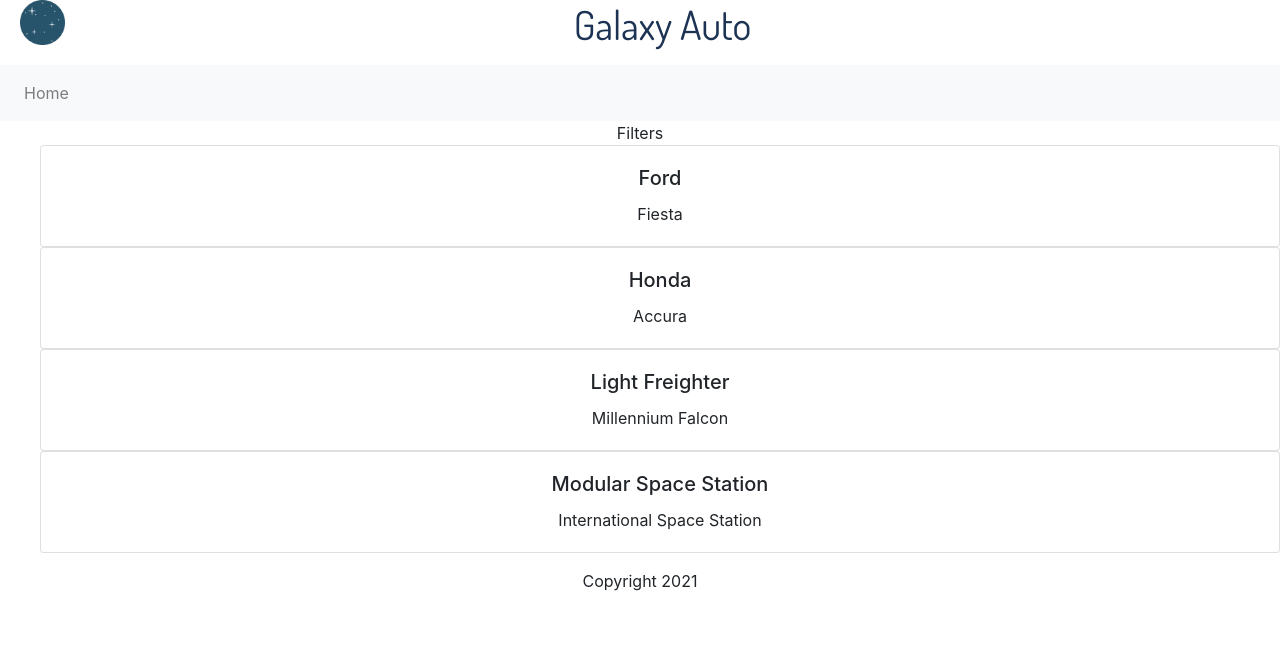
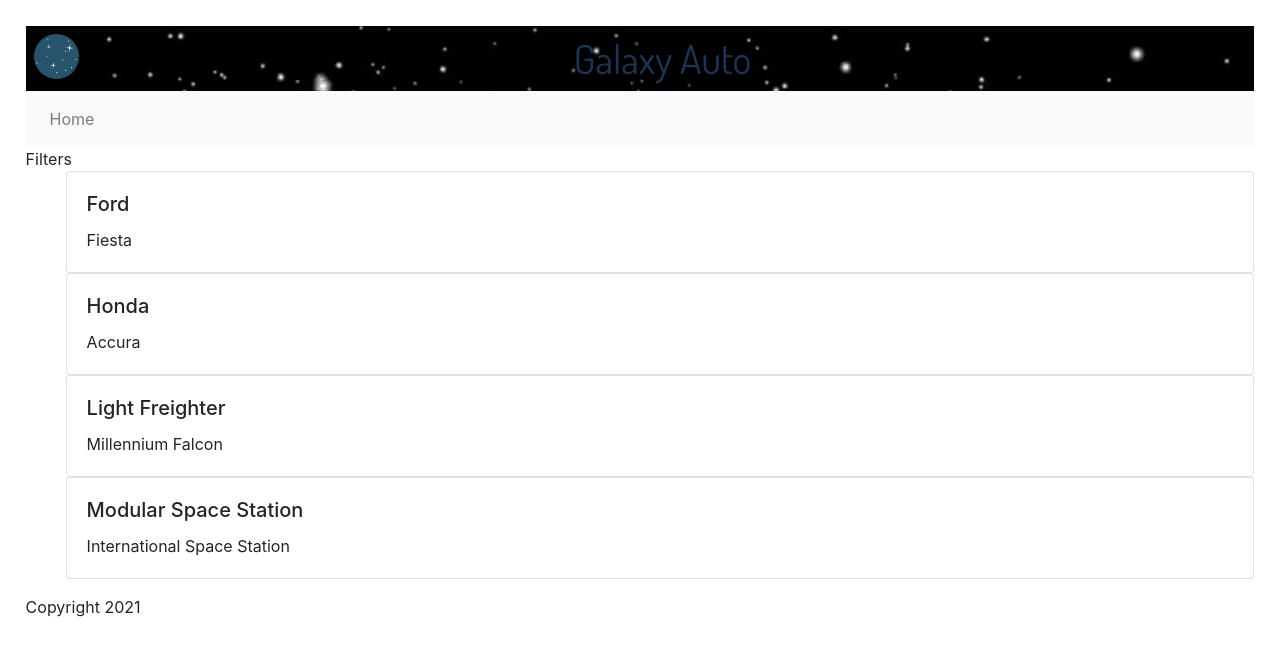
Before and after one commit to dwyger-ci/auto-galaxy, a React (Create React App) app: page / in a window 1280 px wide. Shown: the top 656 px of the page. Built offline with nearby package versions, Linux system fonts and the light colour scheme.

Commit message:
CSS Changes

```diff
--- a/src/App.css
+++ b/src/App.css
@@ -3,8 +3,9 @@
 }
 
 .App-logo {
-  height: 40vmin;
+  height: 45px;
   pointer-events: none;
+  float: left;
 }
 
 @media (prefers-reduced-motion: no-preference) {
@@ -36,3 +37,12 @@
     transform: rotate(360deg);
   }
 }
+
+.AppNav {
+  height: 65px;
+  text-align: center;
+  margin: auto;
+  background: url(./assets/stars.png) no-repeat center center fixed;
+  background-size: cover;
+  padding: 8px;
+}
--- a/src/App.js
+++ b/src/App.js
@@ -11,10 +11,11 @@
 } from "react-router-dom";
 import 'bootstrap/dist/css/bootstrap.min.css';
 
+
 function App() {
   return (
       <Router>
-      <div className="App">
+        <div style={{padding: "2%"}}>
           <Header/>
           <Nav/>
           <Switch>
--- a/src/components/Header.js
+++ b/src/components/Header.js
@@ -1,8 +1,8 @@
 import logo from "../assets/logo.png"
 
 const Header = () => {
-  return <div style={{height: "65px", width: "100%", textAlign: "center"}}>
-    <img src={logo} data-testid="header-logo" style={{width: "45px", float: "left", position: "relative", left: "20px"}} />
+  return <div className="AppNav">
+    <img src={logo} data-testid="header-logo" className="App-logo" alt="logo"/>
     <h1>Galaxy Auto</h1>
   </div>
 }
```
Also changed, not shown: src/assets/stars.png (added). Lines whose indentation alone changed are shown as unchanged.
